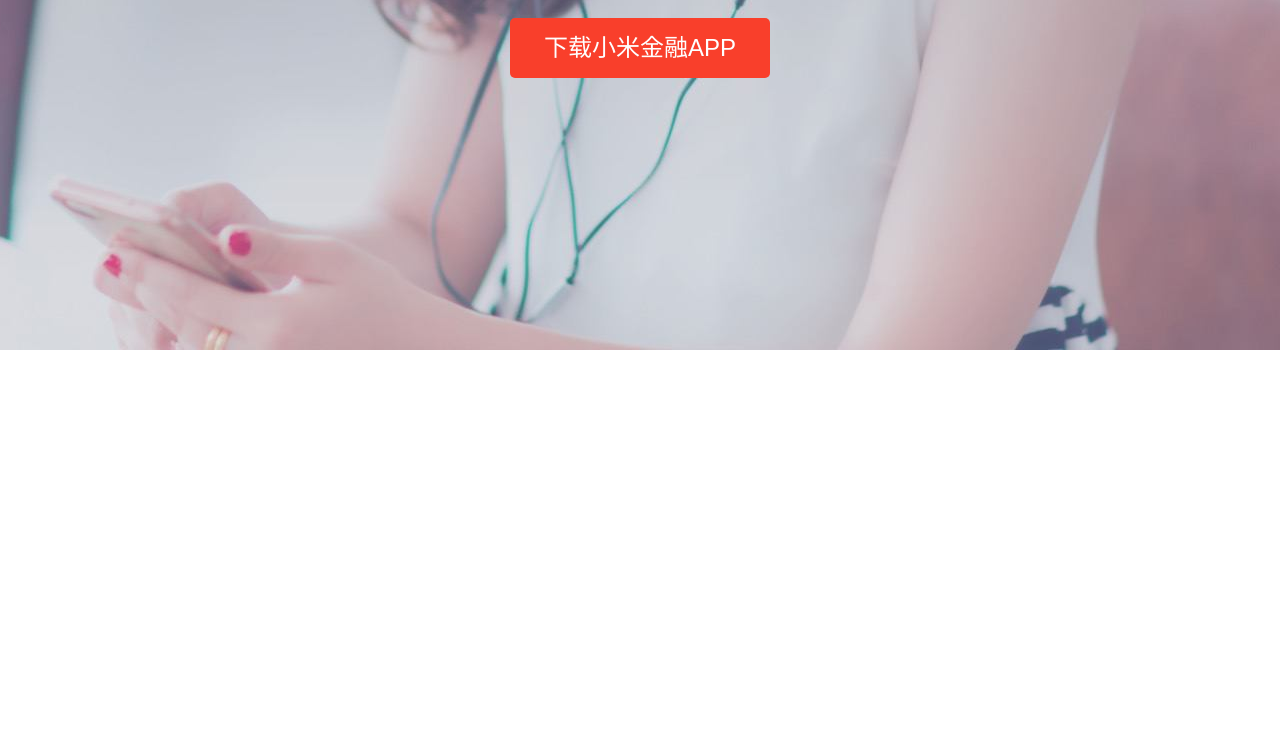
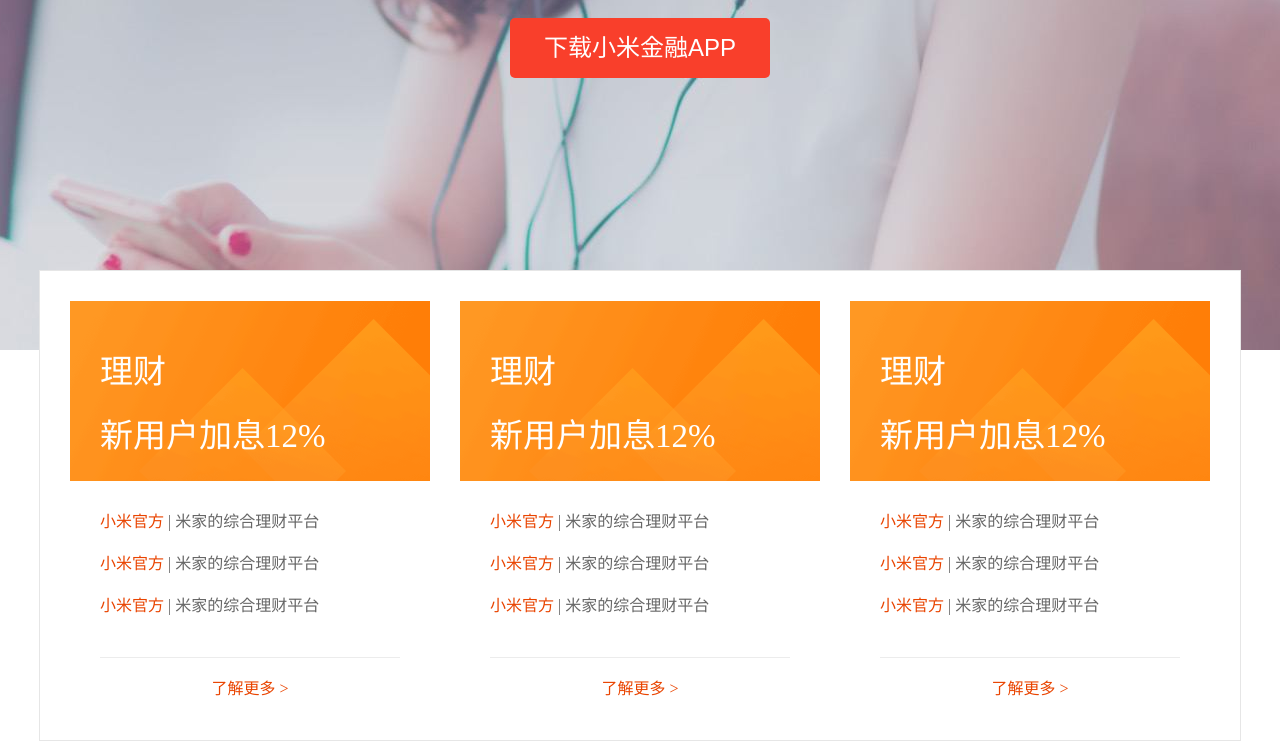
Before and after one commit to 669001664/my-webtest, a plain HTML site: page index.html in a window 1280 px wide. Shown: the part 430-1180 px from the top of the page. Before the commit the page ends 1000 px from the top, so only its background shows below. Drawn offline with Linux system fonts and the light colour scheme.

Commit message:
main部分完成

```diff
--- a/css/index.css
+++ b/css/index.css
@@ -178,3 +178,62 @@ nav a:hover {
 }
 
 /*banner结束*/
+
+/*main开始*/
+main.wrapper {
+    height: 469px;
+    border: 1px solid #e6e6e6;
+    margin-top: -80px;
+    background-color: #ffffff;
+}
+
+.info-item {
+    margin: 30px;
+    width: 360px;
+    float: left;
+    margin-right: 0;
+}
+
+.info-item a {
+    color: #666;
+    font-size: 16px;
+}
+
+.info-item .info-img {
+    background: url("../images/bg1.png");
+    width: 360px;
+    height: 180px;
+    background-size: cover;
+    overflow: hidden;
+}
+
+.info-item .info-img p {
+    color: #ffffff;
+    font-size: 33px;
+    margin-top: 44px;
+    margin-left: 30px;
+}
+.info-item .info-img p.desc {
+    margin-top: 16px;
+}
+.info-item ul {
+    margin: 20px 30px;
+    padding-bottom: 10px;
+}
+.info-item ul li {
+    height: 42px;
+    line-height: 42px
+}
+.info-item span{
+    color: #e94400;
+}
+.info-more {
+    width: 300px;
+    height: 62px;
+    line-height: 62px;
+    color: #e94400;
+    margin: 0 auto;
+    border-top: 1px solid #ececec;
+    text-align: center;
+}
+/*main结束*/
--- a/index.html
+++ b/index.html
@@ -43,7 +43,50 @@
     <h2>小米用科技畅享金融</h2>
     <button>下载小米金融APP</button>
 </div>
-<main></main>
+<main class="wrapper">
+    <ul class="info-list">
+        <li class="info-item"><a href="">
+            <div class="info-img">
+                <p>理财</p>
+                <p class="desc">新用户加息12%</p>
+            </div>
+            <ul>
+                <li><span>小米官方</span> | 米家的综合理财平台</li>
+                <li><span>小米官方</span> | 米家的综合理财平台</li>
+                <li><span>小米官方</span> | 米家的综合理财平台</li>
+            </ul>
+            <div class="info-more">了解更多 ></div>
+        </a>
+        </li>
+        <li class="info-item"><a href="">
+            <div class="info-img">
+                <p>理财</p>
+                <p class="desc">新用户加息12%</p>
+            </div>
+            <ul>
+                <li><span>小米官方</span> | 米家的综合理财平台</li>
+                <li><span>小米官方</span> | 米家的综合理财平台</li>
+                <li><span>小米官方</span> | 米家的综合理财平台</li>
+            </ul>
+            <div class="info-more">了解更多 ></div>
+        </a>
+        </li>
+
+        <li class="info-item"><a href="">
+            <div class="info-img">
+                <p>理财</p>
+                <p class="desc">新用户加息12%</p>
+            </div>
+            <ul>
+                <li><span>小米官方</span> | 米家的综合理财平台</li>
+                <li><span>小米官方</span> | 米家的综合理财平台</li>
+                <li><span>小米官方</span> | 米家的综合理财平台</li>
+            </ul>
+            <div class="info-more">了解更多 ></div>
+        </a>
+        </li>
+    </ul>
+</main>
 <footer></footer>
 </body>
 </html>
```
Lines whose indentation alone changed are shown as unchanged.
